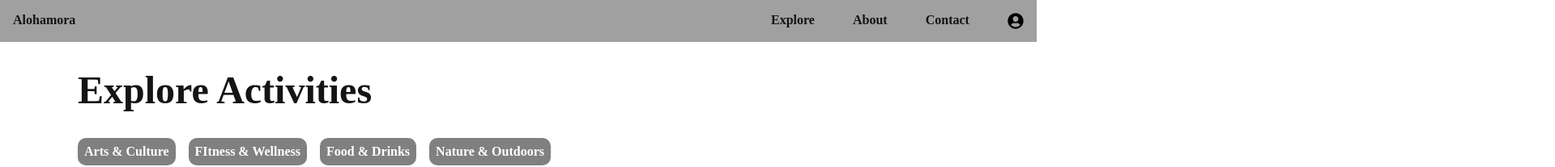
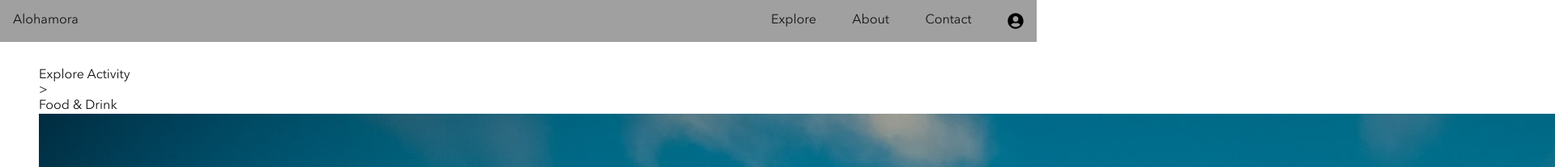
Before and after one commit to phoebe03111/Alohomora, a React (Create React App) app in the folder client/: page /explore/1 in a window 1280 px wide. Shown: the top 207 px of the page at 81% size, 1920 px wide, since content can reach past the window. Built offline with nearby package versions, Linux system fonts and the light colour scheme.

Commit message:
created detailed activity page structure

```diff
--- a/client/src/App.js
+++ b/client/src/App.js
@@ -7,13 +7,13 @@ import {
   Route,
 } from "react-router-dom";
 import HomePage from "./pages/HomePage/HomePage";
-import CategoryPage from "./pages/CategoryPage/CategoryPage";
 import StorePage from "./pages/StorePage/StorePage";
 import Footer from "./components/Footer/Footer";
 import ExplorePage from "./pages/ExplorePage/ExplorePage";
 import Header from "./components/Header/Header";
 import ContactPage from "../src/pages/ContactPage/ContactPage";
 import AboutPage from "../src/pages/AboutPage/AboutPage";
+import DetailedActivityPage from "./pages/DetailedActivityPage/DetailedActivityPage";
 
 // the routes here are open to changes
 function App() {
@@ -21,7 +21,7 @@ function App() {
     <BrowserRouter className="app">
       <Header />
       <Switch>
-        <Route path="/category/:id" component={CategoryPage} />
+        <Route path="/explore/:id" component={DetailedActivityPage} />
         <Route path="/store/:id" component={StorePage} />
         <Route path="/explore" component={ExplorePage} />
         <Route path="/contact" component={ContactPage} />
--- a/client/src/pages/CategoryPage/CategoryPage.js
+++ /dev/null
@@ -1,7 +0,0 @@
-import React from "react";
-
-const CategoryPage = () => {
-  return <div>This is from CategoryPage</div>;
-};
-
-export default CategoryPage;
--- /dev/null
+++ b/client/src/pages/DetailedActivityPage/DetailedActivityPage.js
@@ -0,0 +1,54 @@
+import React from "react";
+import { Link } from "react-router-dom";
+import wine from "../../assets/icons/wine.svg";
+import storeImage from "../../assets/images/vancouver.jpg";
+import "./DetailedActivityPage.scss";
+
+const DetailedActivityPage = () => {
+  return (
+    <main className="detailedActivity">
+      <div className="detailedActivity__routes">
+        <Link to={"/explore"}>
+          <p className="detailedActivity__link">Explore Activity</p>
+        </Link>
+        <p className="detailedActivity__link"> > </p>
+        <p className="detailedActivity__link"> Food & Drink </p>
+      </div>
+
+      <section className="detailedActivity__left">
+        <div className="detailedActivity__image-container">
+          <img
+            className="detailedActivity__image"
+            src={storeImage}
+            alt="store-image"
+          />
+        </div>
+
+        <div className="detailedActivity__right">
+          <h1 className="detailedActivity__name">Pizza Making at Nook</h1>
+          <p className="detailedActivity__location">
+            1525 Yew St, Vancouver, BC V6K 3E5
+          </p>
+          <p className="detailedActivity__phone">(604) 734-0099</p>
+        </div>
+        <div className="detailedActivity__tag">
+          <p>In-person & Online</p>
+          <img className="detailedActivity__icon" src={wine} alt="drink" />
+          <p className="detailedActivity__text">
+            Make pizza with your team in-person or from the comfort of your
+            home. We truly believe that everybody can prepare excellent pizzas
+            at home. Therefore, everyone will have fun kneading, by hand, their
+            own pizza dough. This experience includes alcohol. Only guests who
+            meet the legal drinking age will be served alcoholic beverages.
+          </p>
+          <ul className="detailedActivity__policy">Vaccination Policy:</ul>
+          <li className="detailedActivity__policy-info">
+            we require our attendees to be fully vaccinated.
+          </li>
+        </div>
+      </section>
+    </main>
+  );
+};
+
+export default DetailedActivityPage;
--- /dev/null
+++ b/client/src/pages/DetailedActivityPage/DetailedActivityPage.scss
@@ -0,0 +1,4 @@
+.detailedActivity {
+  width: 100%;
+  padding: 2rem 3rem;
+}
--- a/client/src/styles/partials/_global.scss
+++ b/client/src/styles/partials/_global.scss
@@ -70,5 +70,4 @@ textarea {
 a {
   text-decoration: none;
   color: $primary-black;
-  font-weight: 900;
 }
```
Also changed, not shown: client/src/assets/icons/wine.svg (added).
